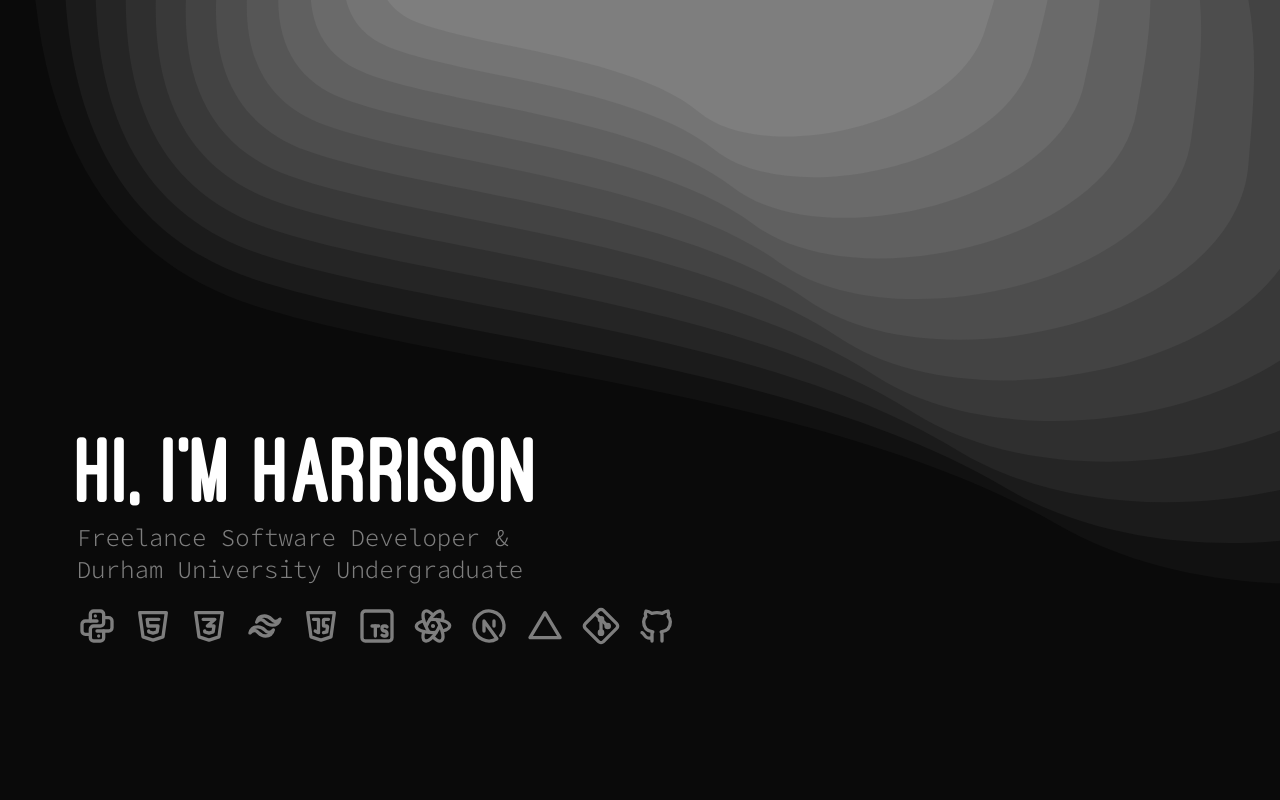
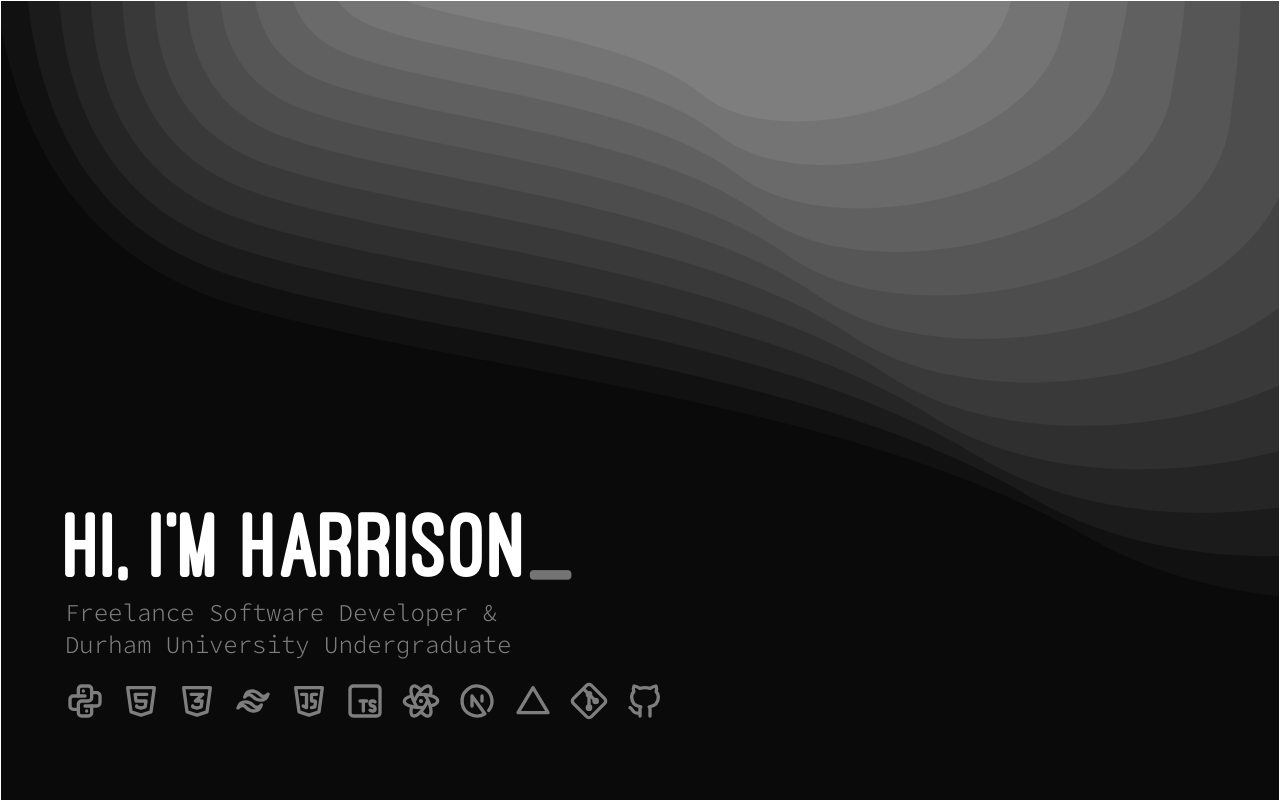
Before and after one commit to HarrisonBaghurst/personal-portfolio, a Next.js app: page / in a window 1280 px wide. Shown: the top 800 px of the page. Built offline with nearby package versions, Linux system fonts and the light colour scheme.

Commit message:
added typing to heading

```diff
--- a/app/(home)/page.tsx
+++ b/app/(home)/page.tsx
@@ -1,10 +1,12 @@
 import Hero from "@/components/Hero";
-import Technologies from "@/components/Technologies";
 
 export default function Home() {
   return (
     <section>
+      <div className="border-1 border-white">
       <Hero />
+      </div>
+      <div className="h-screen border-1 border-white"></div>
     </section>
   );
 }
--- a/components/Hero.tsx
+++ b/components/Hero.tsx
@@ -1,14 +1,47 @@
 'use client'
 
 import Image from 'next/image'
-import React from 'react'
+import React, { useEffect, useState } from 'react'
 import Technologies from './Technologies'
 
 const Hero = () => {
+    const headingText = "Hi, I'm Harrison";
+    const speed = 50;
+    const [displayedText, setDisplayedText] = useState('');
+
+    const [scrollY, setScrollY] = useState(0);
+    const [translateY, setTranslateY] = useState(0);
+
+    useEffect(() => {
+        const handleScroll = () => {
+            setScrollY(window.scrollY);
+        }
+        window.addEventListener('scroll', handleScroll);
+        return () => window.removeEventListener('scroll', handleScroll);
+    }, [])
+
+    useEffect(() => {
+        setTranslateY(-0.5 * scrollY);
+    }, [scrollY])
+
+    useEffect(() => {
+        let currentIndex = 0;
+        const type = () => {
+            if (currentIndex < headingText.length) {
+                currentIndex++;
+                setDisplayedText((prev) => prev + headingText[currentIndex - 1]);
+                setTimeout(type, Math.floor(Math.random() * (100 - 30 + 1)) + 30);
+            }
+        }
+        type();
+        return () => {
+            currentIndex = headingText.length;
+        }
+    }, [headingText, speed])
 
     return (
         <section>
-            <div className='w-full h-[70dvw] relative lg:h-[55dvw]'>
+            <div className='w-full h-screen relative'>
                 <div className='overflow-hidden'>
                     <Image
                     src={'/heroImage.svg'}
@@ -16,14 +49,15 @@ const Hero = () => {
                     width={10000}
                     height={10000}
                     style={{
-                        transform: `scale(1.4)`,
+                        transform: `scale(1.5) translateY(${translateY}px)`,
                     }}
                     priority
                     />
                 </div>
-                <div className='absolute left-[6%] top-[60%]'>
+                <div className='absolute left-[5%] bottom-[10%]'>
                     <h1 className='font-ostrich responsive-h1 text-white'>
-                        Hi, I'm Harrison
+                        {displayedText}
+                        <span className="text-grey animate-pulse">_</span>
                     </h1>
                     <p className='pt-1 responsive-p text-grey'>
                         Freelance Software Developer &
```
